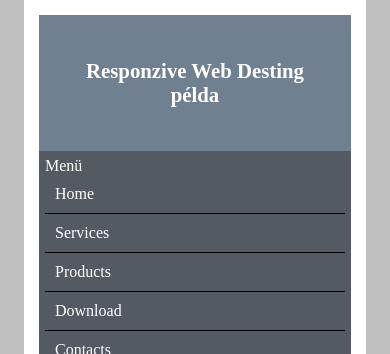
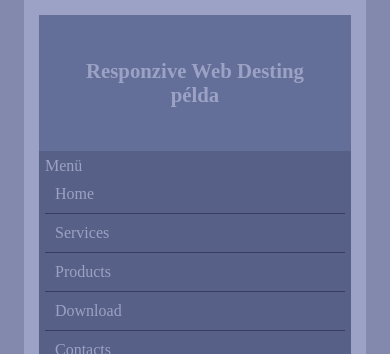
Before and after one commit to NaszAkos/html_reszponziv, a plain HTML site: page index.html in a window 390 px wide. Shown: the top 354 px of the page. Drawn offline with Linux system fonts and the light colour scheme.

Commit message:
responsive

```diff
--- a/index.html
+++ b/index.html
@@ -8,6 +8,7 @@
 </head>
 <body>
     <div id="container">
+
         <header><h1>Responzive Web Desting példa</h1></header>
         <nav>Menü
             <ul class="menü">
@@ -25,5 +26,9 @@
         </div>
         <footer>footer</footer>
     </div>
+
+    <div id="layer">
+        9.E
+    </div>
 </body>
 </html>
--- a/style.css
+++ b/style.css
@@ -9,6 +9,7 @@ body{
     width: 80%;
     margin: 0 auto;
     padding: 15px;
+    z-index: 0;
 }
 
 header{
@@ -81,6 +82,22 @@ nav{
     color: white;
 }
 
+#layer{
+    font-size: 700%;
+    font-weight: bold;
+    text-align: center;
+    background-color: rgba(90, 101, 158, 0.6);
+    height: 100vh;
+    position: absolute;
+    top: 0;
+    left: 0;
+    width: 100%;
+    display: flex;
+    justify-content: center;
+    flex-direction: column;
+    z-index: 1;
+}
+
 @media screen and (max-width: 800px){
     #content{
         flex-direction: column;
```
